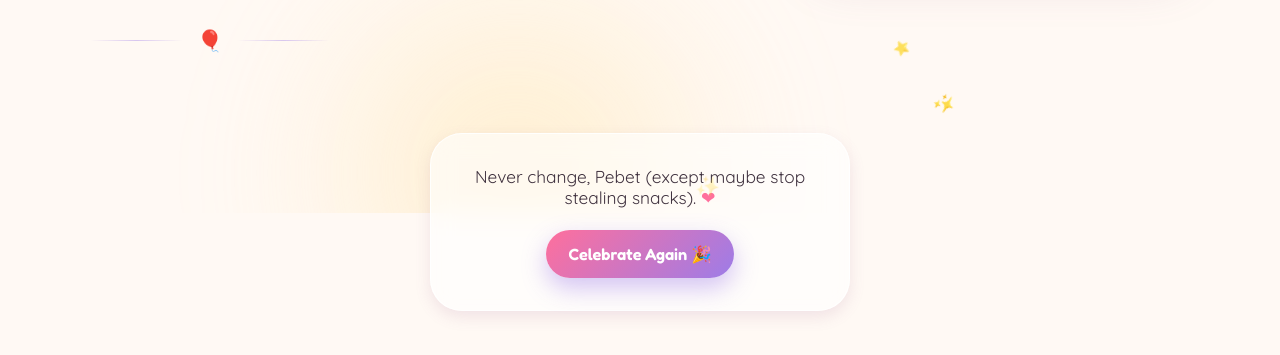
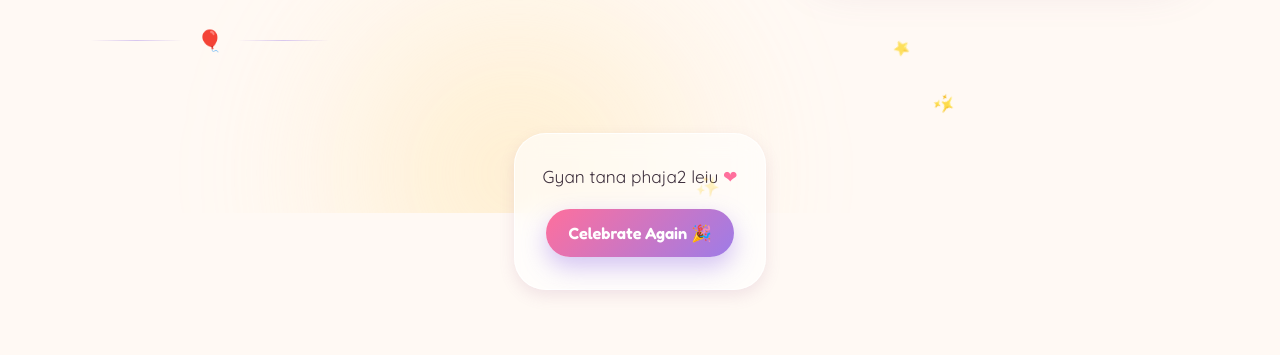
Before and after one commit to chingkhei477/Pebet, a plain HTML site: page index.html in a window 1280 px wide. Shown: the part 587-942 px from the top of the page. Drawn offline with Linux system fonts and the light colour scheme.

Commit message:
Update index.html

```diff
--- a/index.html
+++ b/index.html
@@ -104,7 +104,7 @@ Failure may result in missing the greatest birthday surprise of the year. 🎉
   <!-- FOOTER -->
   <footer class="footer" id="footer-section">
     <div class="footer-card">
-      <p>Never change, Pebet (except maybe stop stealing snacks). <span class="heart">❤</span></p>
+      <p>Gyan tana phaja2 leiu  <span class="heart">❤</span></p>
       <button id="replay-btn">Celebrate Again 🎉</button>
     </div>
   </footer>
```
